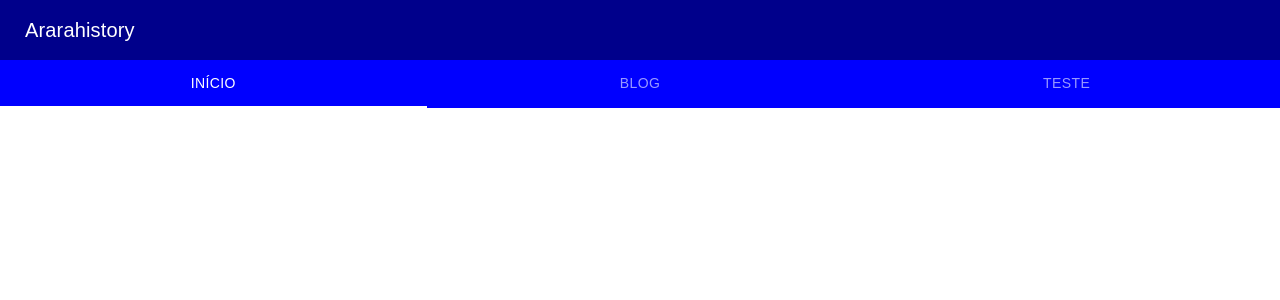
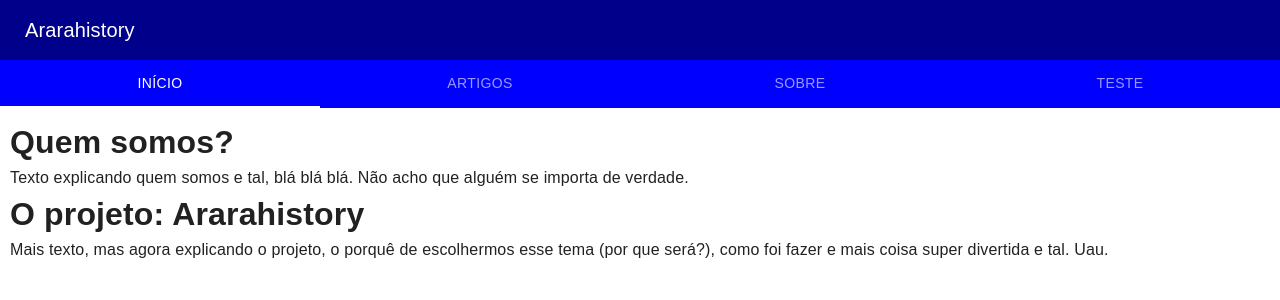
Before and after one commit to SurnameGuy/proyectofinale, a React app: page /sobre in a window 1280 px wide. Shown: the top 300 px of the page. Built offline with nearby package versions, Linux system fonts and the light colour scheme; the HTML template or start-up script is replaced by a standard one.

Commit message:
Sobre e suas doideras

```diff
--- a/src/App.jsx
+++ b/src/App.jsx
@@ -4,6 +4,7 @@ import HomePage from './HomePage.jsx'
 import { BrowserRouter as Router, Route, Routes } from 'react-router-dom';
 import BlogPage from './BlogPage.jsx';
 import BasicTabs from "./teste.jsx";
+import SobrePage from "./SobrePage.jsx";
 
 function App() {
   return (
@@ -12,6 +13,7 @@ function App() {
       <Routes>
         <Route index path="/" element={<HomePage />} />
         <Route path="/blog" element={<BlogPage />} />
+        <Route path="/sobre" element={<SobrePage />} />
         <Route path="/teste" element={<BasicTabs />} />
       </Routes>
     </Router>
--- a/src/Components/HeaderX.jsx
+++ b/src/Components/HeaderX.jsx
@@ -55,8 +55,9 @@ function HeaderX() {
             indicatorColor="primary"
           >
             <Tab label="Início" color="inherit" component={Link} to="/" {...a11yProps(0)} />
-            <Tab label="Blog" color="inherit" component={Link} to="/blog" {...a11yProps(1)} />
-            <Tab label="Teste" color="inherit" component={Link} to="/teste" {...a11yProps(2)} />
+            <Tab label="Artigos" color="inherit" component={Link} to="/blog" {...a11yProps(1)} />
+            <Tab label="Sobre" color="inherit" component={Link} to="/sobre" {...a11yProps(2)} />
+            <Tab label="Teste" color="inherit" component={Link} to="/teste" {...a11yProps(3)} />
           </Tabs>
         </ThemeProvider>
 
--- /dev/null
+++ b/src/SobrePage.jsx
@@ -0,0 +1,29 @@
+import React from 'react';
+import { Box } from '@mui/material'
+import ButtonX from './Components/ButtonX.jsx'
+import Text from './Components/Text.jsx'
+import './Styles/App.css'
+
+function SobrePage(){
+    return(
+        <Box
+        padding="10px"
+        >
+            <Box>
+                <h1>Quem somos?</h1>
+            </Box>
+            <Box>
+                Texto explicando quem somos e tal, blá blá blá. Não acho que alguém se importa de verdade.
+            </Box>
+            <Box>
+                <h1>O projeto: Ararahistory</h1>
+            </Box>
+            <Box>
+                Mais texto, mas agora explicando o projeto, o porquê de escolhermos esse tema (por que será?), como foi fazer e mais coisa super divertida e tal. Uau.
+            </Box>
+        </Box>
+    )
+
+}
+
+export default SobrePage;
--- a/src/Styles/App.css
+++ b/src/Styles/App.css
@@ -90,5 +90,5 @@
 
 @keyframes scroll {
   0% { transform: translateX(0); }
-  100% { transform: translateX(-2130px); } /* Move o contêiner interno para a esquerda */
+  100% { transform: translateX(-2140px); } /* Move o contêiner interno para a esquerda */
 }
```
